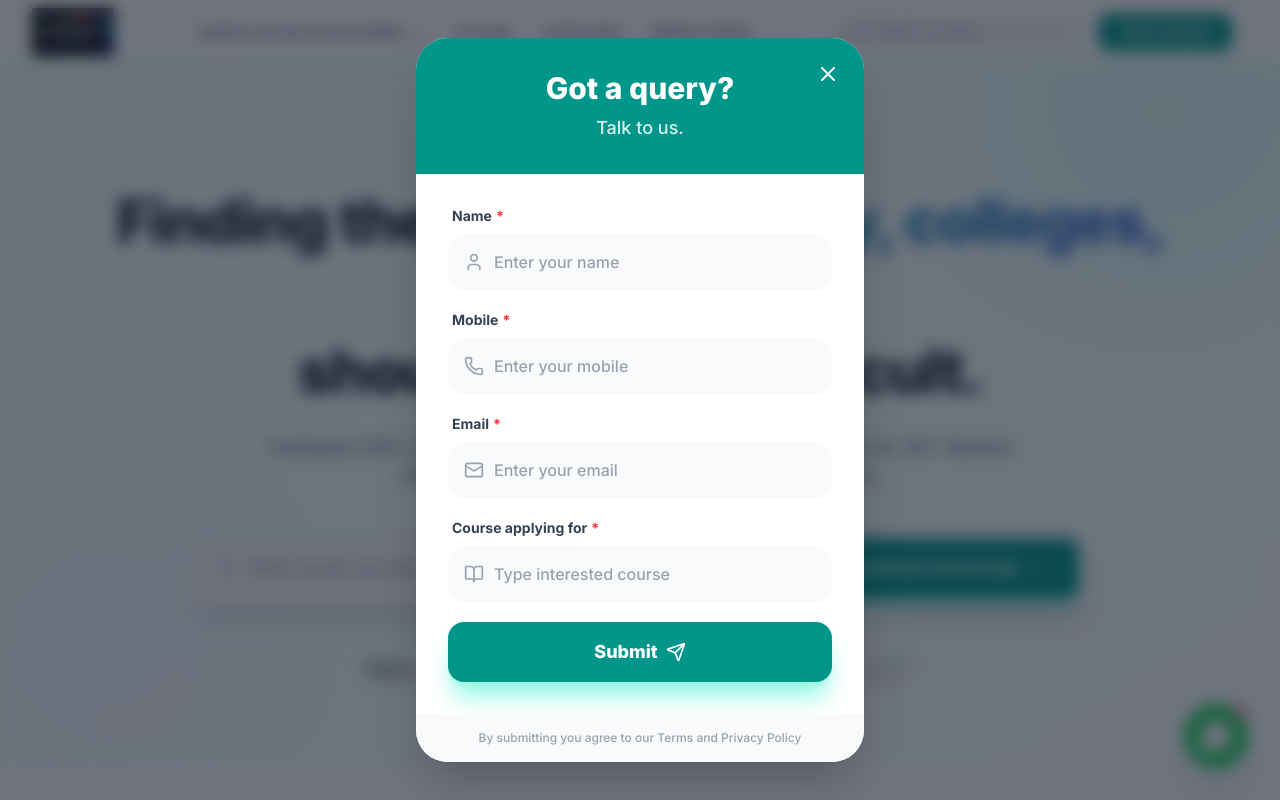
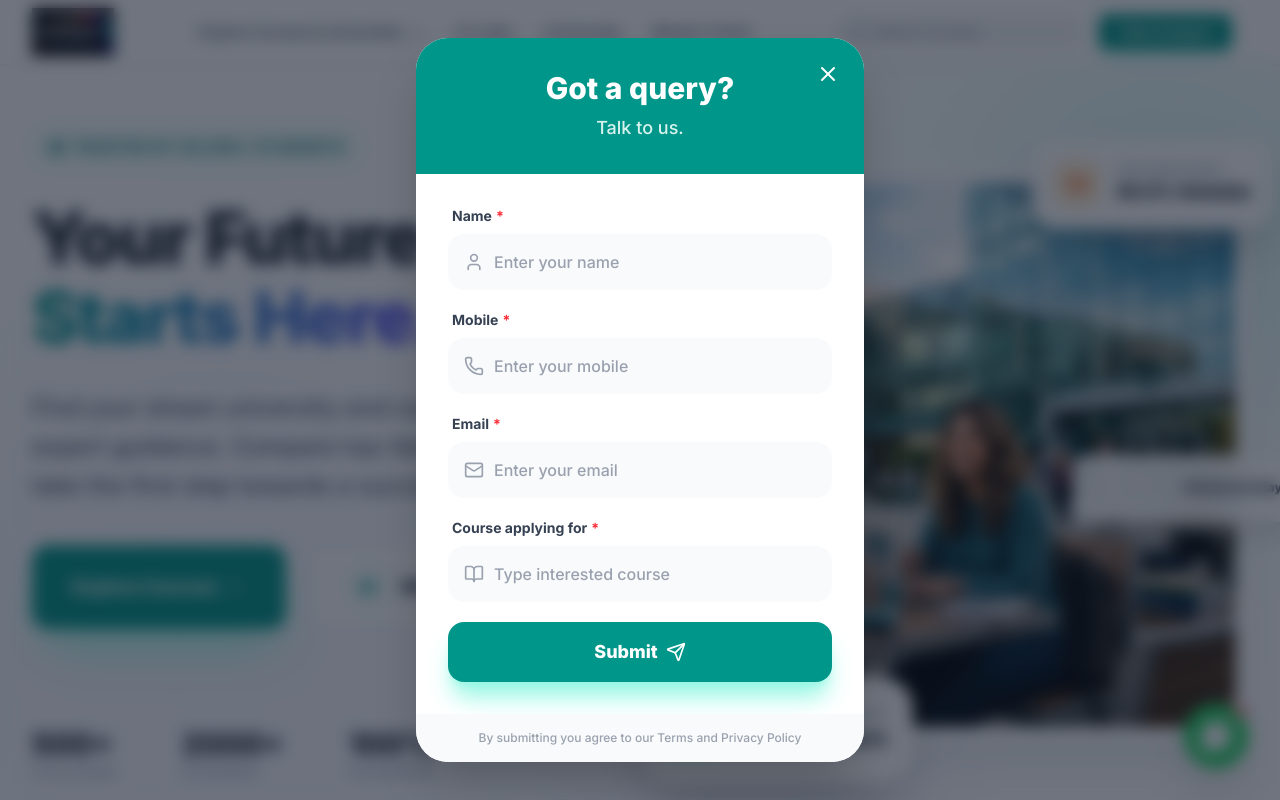
Before and after one commit to md-aqil/stepworld2, a React (Vite) app: page / in a window 1280 px wide. Shown: the top 800 px of the page. Built offline with nearby package versions, Linux system fonts and the light colour scheme.

Commit message:
Complete Hero redesign with premium visuals and college education vibe

```diff
--- a/src/components/Hero.tsx
+++ b/src/components/Hero.tsx
@@ -1,82 +1,157 @@
 import { motion } from 'motion/react';
-import { Search, ChevronRight } from 'lucide-react';
+import { ChevronRight, Play, Star, Users, GraduationCap, Award } from 'lucide-react';
 
 export default function Hero() {
   return (
-    <div className="relative pt-20 pb-12 md:pt-24 md:pb-16 lg:pt-32 lg:pb-20 bg-gradient-to-br from-teal-50 to-white overflow-hidden">
-      {/* Background Decorative Elements */}
-      <div className="absolute top-0 right-0 -mr-20 -mt-20 w-96 h-96 bg-teal-100 rounded-full blur-3xl opacity-50" />
-      <div className="absolute bottom-0 left-0 -ml-20 -mb-20 w-96 h-96 bg-purple-50 rounded-full blur-3xl opacity-30" />
+    <div className="relative pt-20 pb-12 md:pt-24 md:pb-16 lg:pt-32 lg:pb-20 bg-white overflow-hidden">
+      {/* Dynamic Background Elements */}
+      <div className="absolute top-0 right-0 -mr-20 -mt-20 w-[600px] h-[600px] bg-teal-50 rounded-full blur-[120px] opacity-60 animate-pulse" />
+      <div className="absolute bottom-0 left-0 -ml-20 -mb-20 w-[600px] h-[600px] bg-indigo-50 rounded-full blur-[120px] opacity-40" />
 
       <div className="max-w-7xl mx-auto px-4 sm:px-6 lg:px-8 relative z-10">
-        <div className="text-center">
+        <div className="flex flex-col lg:flex-row items-center gap-12 lg:gap-20">
+
+          {/* Left Content */}
+          <div className="lg:w-1/2 text-left">
             <motion.div
-            initial={{ opacity: 0, y: -10 }}
+              initial={{ opacity: 0, y: 20 }}
               animate={{ opacity: 1, y: 0 }}
-            transition={{ duration: 0.5 }}
-            className="inline-block px-4 py-1.5 mb-6 text-sm font-bold tracking-widest text-teal-600 uppercase bg-teal-50 rounded-full"
+              className="inline-flex items-center px-4 py-2 rounded-full bg-teal-50 text-teal-700 text-sm font-black uppercase tracking-widest mb-8 border border-teal-100"
             >
-            Step Your Career With Us
+              <Star className="w-4 h-4 mr-2 fill-current" />
+              Trusted by 50,000+ Students
             </motion.div>
+
             <motion.h1
               initial={{ opacity: 0, y: 20 }}
               animate={{ opacity: 1, y: 0 }}
-            transition={{ duration: 0.6 }}
-            className="text-4xl md:text-6xl font-extrabold text-gray-900 tracking-tight leading-tight"
+              transition={{ delay: 0.1 }}
+              className="text-5xl md:text-7xl font-black text-gray-900 leading-[1.1] mb-8 tracking-tight"
             >
-            Finding the right <span className="bg-gradient-to-r from-teal-600 to-indigo-600 bg-clip-text text-transparent">university, colleges, courses</span> <br className="hidden md:block" /> shouldn't be so difficult.
+              Your Future <br />
+              <span className="text-transparent bg-clip-text bg-gradient-to-r from-teal-600 to-indigo-600">Starts Here.</span>
             </motion.h1>
 
             <motion.p
               initial={{ opacity: 0, y: 20 }}
               animate={{ opacity: 1, y: 0 }}
-            transition={{ duration: 0.6, delay: 0.2 }}
-            className="mt-6 text-lg md:text-xl text-gray-600 max-w-3xl mx-auto"
+              transition={{ delay: 0.2 }}
+              className="text-gray-600 text-xl md:text-2xl leading-relaxed mb-10 max-w-xl font-medium"
             >
-            Compare 100+ accredited universities and 300+ courses based on 30+ factors with <span className="font-bold text-teal-600">StepWorld</span>.
-            Get unbiased advice from expert.
+              Find your dream university and course with expert guidance. Compare top-tier colleges and take the first step towards a successful career.
             </motion.p>
 
             <motion.div
-            initial={{ opacity: 0, scale: 0.9 }}
+              initial={{ opacity: 0, y: 20 }}
+              animate={{ opacity: 1, y: 0 }}
+              transition={{ delay: 0.3 }}
+              className="flex flex-col sm:flex-row gap-5"
+            >
+              <button className="bg-teal-600 text-white px-10 py-5 rounded-2xl font-black text-lg flex items-center justify-center shadow-2xl shadow-teal-200 hover:bg-teal-700 transition-all hover:-translate-y-1">
+                Explore Courses <ChevronRight className="ml-2 w-5 h-5" />
+              </button>
+              <button className="bg-white text-gray-900 border-2 border-gray-100 px-10 py-5 rounded-2xl font-black text-lg flex items-center justify-center hover:bg-gray-50 transition-all hover:border-teal-200 group">
+                <div className="w-10 h-10 bg-teal-50 rounded-full flex items-center justify-center mr-3 group-hover:bg-teal-100 transition-colors">
+                  <Play className="w-4 h-4 text-teal-600 fill-current" />
+                </div>
+                Watch Video
+              </button>
+            </motion.div>
+
+            {/* Quick Stats */}
+            <motion.div
+              initial={{ opacity: 0 }}
+              animate={{ opacity: 1 }}
+              transition={{ delay: 0.5 }}
+              className="mt-16 flex items-center gap-8 pt-8 border-t border-gray-100"
+            >
+              <div>
+                <p className="text-3xl font-black text-gray-900">500+</p>
+                <p className="text-sm font-bold text-gray-400 uppercase tracking-widest">Colleges</p>
+              </div>
+              <div className="w-px h-10 bg-gray-100" />
+              <div>
+                <p className="text-3xl font-black text-gray-900">2000+</p>
+                <p className="text-sm font-bold text-gray-400 uppercase tracking-widest">Courses</p>
+              </div>
+              <div className="w-px h-10 bg-gray-100" />
+              <div>
+                <p className="text-3xl font-black text-gray-900">100%</p>
+                <p className="text-sm font-bold text-gray-400 uppercase tracking-widest">Guidance</p>
+              </div>
+            </motion.div>
+          </div>
+
+          {/* Right Visuals */}
+          <div className="lg:w-1/2 relative">
+            <motion.div
+              initial={{ opacity: 0, scale: 0.8 }}
               animate={{ opacity: 1, scale: 1 }}
-            transition={{ duration: 0.5, delay: 0.4 }}
-            className="mt-10 max-w-4xl mx-auto"
+              transition={{ delay: 0.2, type: 'spring', damping: 20 }}
+              className="relative z-20"
             >
-            <div className="bg-white p-2 rounded-2xl shadow-xl flex flex-col md:flex-row gap-2 border border-blue-50">
-              <div className="flex-1 flex items-center px-4 bg-gray-50 rounded-xl">
-                <Search className="w-5 h-5 text-gray-400 mr-3" />
-                <input
-                  type="text"
-                  placeholder="What would you like to study?"
-                  className="w-full bg-transparent border-none py-4 focus:outline-none text-gray-900 text-lg"
+              {/* Main Image Container */}
+              <div className="relative rounded-[3rem] overflow-hidden border-[12px] border-white shadow-2xl shadow-gray-200">
+                <img
+                  src="hero-student.png"
+                  alt="Student at StepWorld"
+                  className="w-full h-full object-cover"
                 />
+                <div className="absolute inset-0 bg-gradient-to-t from-black/40 via-transparent to-transparent" />
               </div>
-              <motion.button
-                whileHover={{ scale: 1.02 }}
-                whileTap={{ scale: 0.98 }}
-                className="bg-teal-600 text-white px-8 py-4 rounded-xl text-lg font-bold hover:bg-teal-700 transition-colors flex items-center justify-center shadow-lg shadow-teal-200"
+
+              {/* Floating Badges */}
+              <motion.div
+                animate={{ y: [0, -10, 0] }}
+                transition={{ repeat: Infinity, duration: 4, ease: 'easeInOut' }}
+                className="absolute -top-6 -right-6 bg-white p-5 rounded-3xl shadow-2xl border border-gray-50 flex items-center gap-4 z-30"
               >
-                Find Best University
-                <ChevronRight className="ml-2 w-5 h-5" />
-              </motion.button>
+                <div className="w-12 h-12 bg-orange-100 text-orange-600 rounded-2xl flex items-center justify-center">
+                  <GraduationCap className="w-6 h-6" />
+                </div>
+                <div>
+                  <p className="text-xs font-black text-gray-400 uppercase tracking-widest">Success Rate</p>
+                  <p className="text-lg font-black text-gray-900">99.9% Reliable</p>
                 </div>
               </motion.div>
 
-          <div className="mt-12 flex flex-wrap justify-center gap-8 md:gap-16 grayscale opacity-60">
-            <div className="flex items-center space-x-2">
-              <span className="font-bold text-2xl text-gray-800">100+</span>
-              <span className="text-xs uppercase tracking-wider text-gray-500 font-semibold text-left">Top<br/>Universities</span>
+              <motion.div
+                animate={{ y: [0, 10, 0] }}
+                transition={{ repeat: Infinity, duration: 5, ease: 'easeInOut', delay: 0.5 }}
+                className="absolute -bottom-10 -left-10 bg-white p-6 rounded-[2rem] shadow-2xl border border-gray-50 flex items-center gap-5 z-30"
+              >
+                <div className="w-14 h-14 bg-teal-100 text-teal-600 rounded-2xl flex items-center justify-center">
+                  <Users className="w-8 h-8" />
                 </div>
-            <div className="flex items-center space-x-2">
-              <span className="font-bold text-2xl text-gray-800">30+</span>
-              <span className="text-xs uppercase tracking-wider text-gray-500 font-semibold text-left">Comparison<br/>Factors</span>
+                <div>
+                  <p className="text-xs font-black text-gray-400 uppercase tracking-widest">Active Community</p>
+                  <p className="text-xl font-black text-gray-900">10k+ Members</p>
                 </div>
-            <div className="flex items-center space-x-2">
-              <span className="font-bold text-2xl text-gray-800">$M+</span>
-              <span className="text-xs uppercase tracking-wider text-gray-500 font-semibold text-left">Scholar<br/>Guides</span>
+              </motion.div>
+
+              <motion.div
+                animate={{ scale: [1, 1.1, 1] }}
+                transition={{ repeat: Infinity, duration: 3, ease: 'easeInOut' }}
+                className="absolute top-1/2 -right-12 bg-white/90 backdrop-blur-md p-4 rounded-2xl shadow-xl border border-white/50 z-30"
+              >
+                <div className="flex items-center gap-2">
+                  <div className="flex -space-x-2">
+                    {[1, 2, 3].map((i) => (
+                      <div key={i} className={`w-8 h-8 rounded-full border-2 border-white bg-gray-${i*100 + 200}`} />
+                    ))}
+                  </div>
+                  <p className="text-xs font-black text-gray-900">+4k joined today</p>
+                </div>
+              </motion.div>
+            </motion.div>
+
+            {/* Background Decorative Blobs */}
+            <div className="absolute top-1/2 left-1/2 -translate-x-1/2 -translate-y-1/2 w-[120%] h-[120%] opacity-20 pointer-events-none">
+              <div className="absolute top-0 right-0 w-64 h-64 bg-teal-400 rounded-full blur-[100px]" />
+              <div className="absolute bottom-0 left-0 w-64 h-64 bg-indigo-400 rounded-full blur-[100px]" />
             </div>
           </div>
+
         </div>
       </div>
     </div>
```
Also changed, not shown: public/hero-student.png (added). Lines whose indentation alone changed are shown as unchanged.
